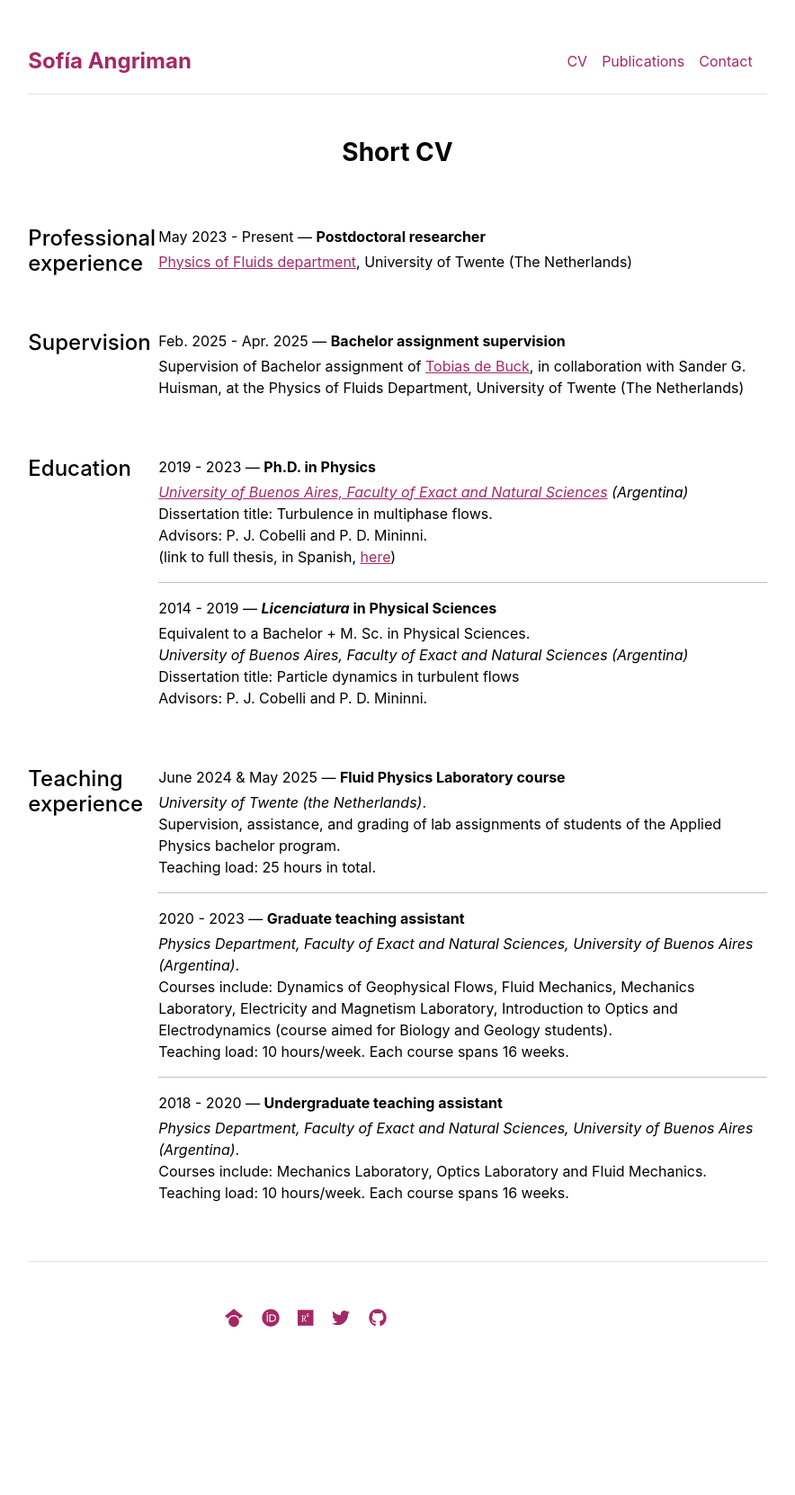
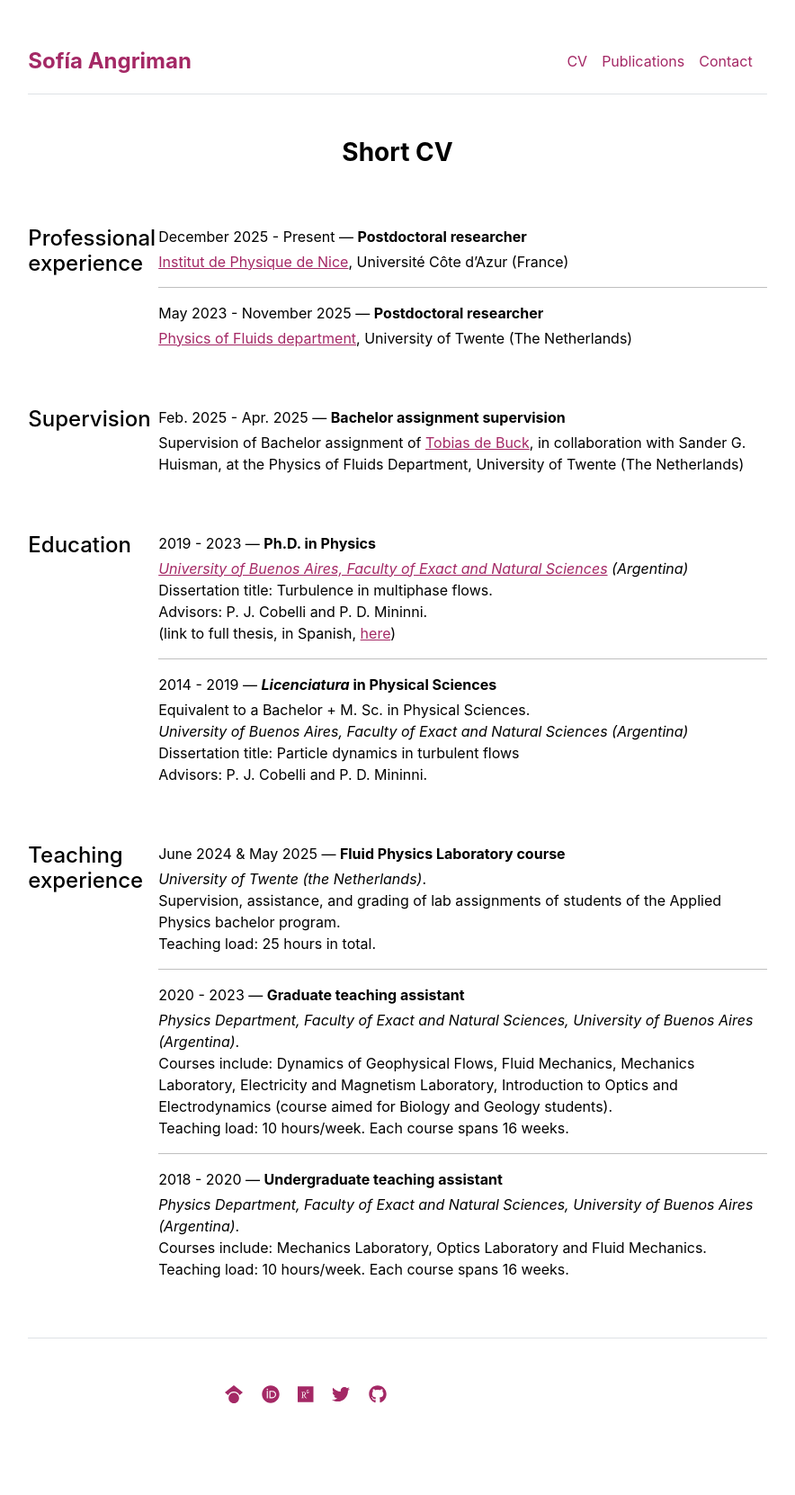
Before and after one commit to sofiaangriman/sofiaangriman.github.io, a Jekyll site: the page built from cv.md, in a window 1280 px wide. Shown: the whole page at 90% size, without its empty margins (198-1082 px from the left). Built offline with Jekyll 4.4.1, drawn with Linux system fonts in a browser that asks for light colours; before the commit the page ends 1577 px from its top, so only the background shows below that.

Commit message:
Update academic-experience.yml

```diff
--- a/_data/cv/academic-experience.yml
+++ b/_data/cv/academic-experience.yml
@@ -1,3 +1,7 @@
 - title: 'Postdoctoral researcher'
-  date: "May 2023 - Present"
+  date: "December 2025 - Present"
+  description: "[Institut de Physique de Nice](https://inphyni.univ-cotedazur.fr), Université Côte d'Azur (France)"
+
+- title: 'Postdoctoral researcher'
+  date: "May 2023 - November 2025"
   description: "[Physics of Fluids department](https://pof.tnw.utwente.nl), University of Twente (The Netherlands)"
```
